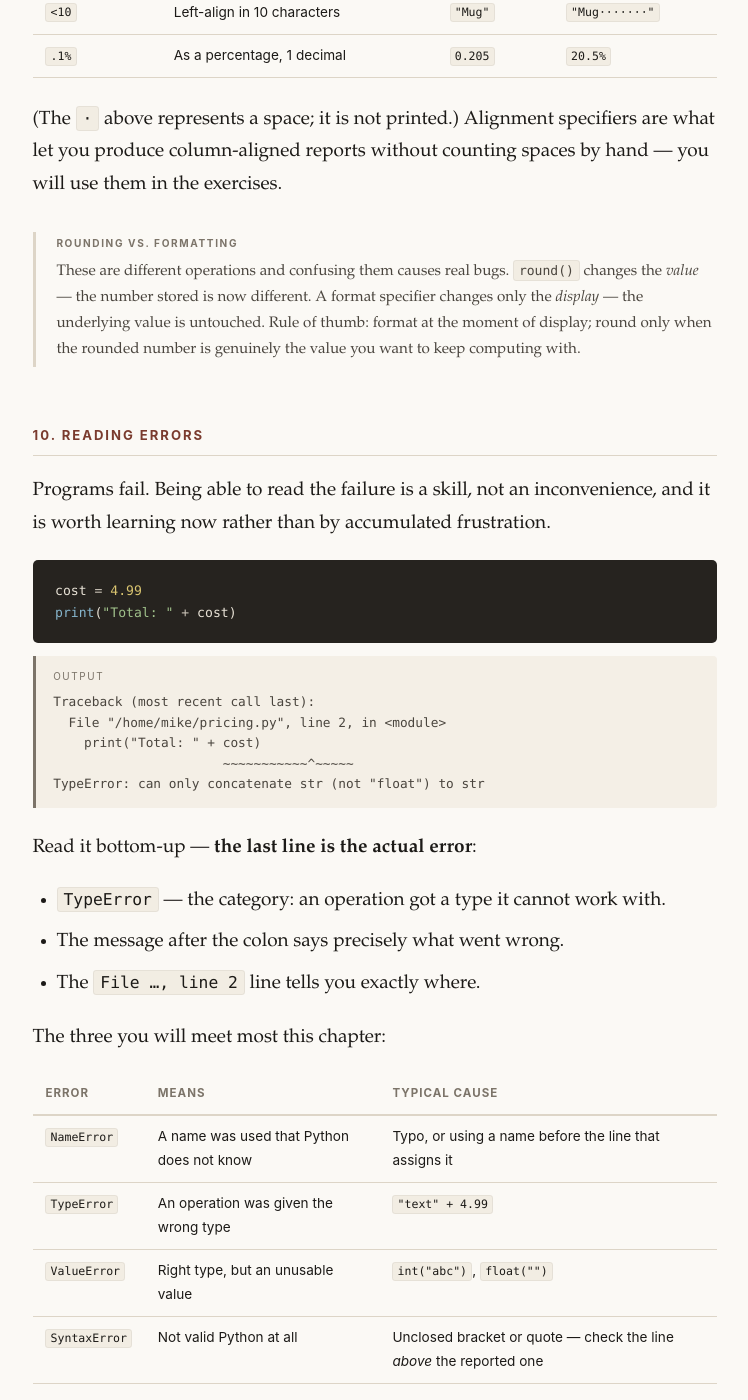
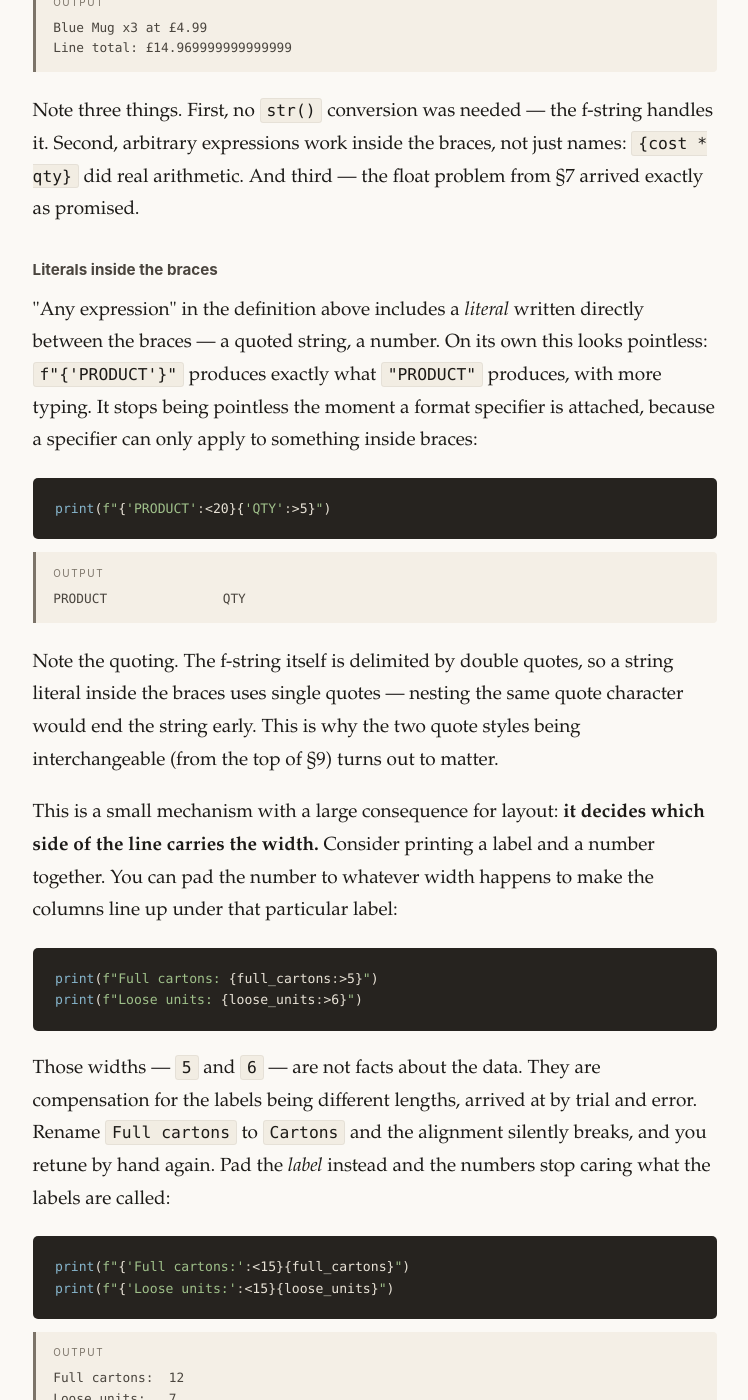
Before and after one commit to Blazins/python-mastery, a Jekyll site: the page syllabus/chapter_01_product_feed/content.html, which Jekyll copies as it is, in a window 1280 px wide and 1400 px high, scrolled down 15891 px. Shown: the whole window, without its empty margins (265-1013 px from the left). Built offline with Jekyll 4.4.1, drawn with Linux system fonts in a browser that asks for light colours; some of the changed text lies outside the part shown.

Commit message:
Close two Chapter 1 gaps flagged in review
String repetition (`"-" * n`) was never taught — only numeric `*` — yet a
review comment recommended it. Literals inside f-string braces were asserted
("any expression") but never demonstrated, so every example used a name; the
consequence was hand-tuned numeric widths instead of a padded label.

Adds §9 "Repetition" and "Literals inside the braces", including which side of
the line should carry the width. All output blocks generated from the
interpreter, not transcribed. Syllabus map updated.

Co-Authored-By: Claude Opus 5 <noreply@anthropic.com>

```diff
--- a/syllabus/chapter_01_product_feed/content.html
+++ b/syllabus/chapter_01_product_feed/content.html
@@ -371,7 +371,24 @@ cost     <span class="o">=</span> <span class="f">float</span>(raw_cost)  <span
 <div class="out">Product: Blue Mug
 TypeError: can only concatenate str (not "float") to str</div>
 
-<p>You could fix that with <code>str(4.99)</code>. Don't — there is a far better tool.</p>
+<p>You could fix that with <code>str(4.99)</code>. Don't — f-strings, below, are the far better tool.</p>
+
+<h4>Repetition</h4>
+
+<p><code>*</code> between a string and an <code>int</code> repeats that string. This is the same <code>*</code> symbol you met in §6, doing a different job because its operands are a different pair of types — an operator asks its operands what they mean by it, and <code>str * int</code> means "repeat", while <code>int * int</code> means "multiply":</p>
+
+<pre><code><span class="f">print</span>(<span class="s">"-"</span> <span class="o">*</span> <span class="n">40</span>)
+<span class="f">print</span>(<span class="s">"ab"</span> <span class="o">*</span> <span class="n">3</span>)</code></pre>
+<div class="out">----------------------------------------
+ababab</div>
+
+<p>The count may be a name or an expression, and that is the entire point of the operator. A rule beneath a report is not "sixty-six hyphens, counted by hand" — it is "as wide as the columns are". Write the relationship and let Python do the counting:</p>
+
+<pre><code>width <span class="o">=</span> <span class="n">20</span> <span class="o">+</span> <span class="n">5</span> <span class="o">+</span> <span class="n">10</span>
+<span class="f">print</span>(<span class="s">"-"</span> <span class="o">*</span> width)</code></pre>
+<div class="out">-----------------------------------</div>
+
+<p>Three details worth knowing before you need them. The order of the operands does not matter — <code>3 * "ab"</code> and <code>"ab" * 3</code> are identical. A count of <code>0</code> or any negative number produces the empty string <code>""</code> rather than an error, which is usually what you want and occasionally hides a bug. And <code>str * str</code> is a <code>TypeError</code>: repeating a string a "string" number of times is meaningless, so Python refuses rather than guessing.</p>
 
 <h4>f-strings</h4>
 
@@ -389,7 +406,30 @@ qty  <span class="o">=</span> <span class="n">3</span>
 <div class="out">Blue Mug x3 at £4.99
 Line total: £14.969999999999999</div>
 
-<p>Note two things. First, no <code>str()</code> conversion was needed — the f-string handles it. Second, arbitrary expressions work inside the braces, not just names: <code>{cost * qty}</code> did real arithmetic. And third — the float problem from §7 arrived exactly as promised.</p>
+<p>Note three things. First, no <code>str()</code> conversion was needed — the f-string handles it. Second, arbitrary expressions work inside the braces, not just names: <code>{cost * qty}</code> did real arithmetic. And third — the float problem from §7 arrived exactly as promised.</p>
+
+<h4>Literals inside the braces</h4>
+
+<p>"Any expression" in the definition above includes a <em>literal</em> written directly between the braces — a quoted string, a number. On its own this looks pointless: <code>f"{'PRODUCT'}"</code> produces exactly what <code>"PRODUCT"</code> produces, with more typing. It stops being pointless the moment a format specifier is attached, because a specifier can only apply to something inside braces:</p>
+
+<pre><code><span class="f">print</span>(<span class="s">f"</span>{<span class="s">'PRODUCT'</span><span class="o">:</span>&lt;20}{<span class="s">'QTY'</span><span class="o">:</span>&gt;5}<span class="s">"</span>)</code></pre>
+<div class="out">PRODUCT&nbsp;&nbsp;&nbsp;&nbsp;&nbsp;&nbsp;&nbsp;&nbsp;&nbsp;&nbsp;&nbsp;&nbsp;&nbsp;&nbsp;&nbsp;QTY</div>
+
+<p>Note the quoting. The f-string itself is delimited by double quotes, so a string literal inside the braces uses single quotes — nesting the same quote character would end the string early. This is why the two quote styles being interchangeable (from the top of §9) turns out to matter.</p>
+
+<p>This is a small mechanism with a large consequence for layout: <strong>it decides which side of the line carries the width.</strong> Consider printing a label and a number together. You can pad the number to whatever width happens to make the columns line up under that particular label:</p>
+
+<pre><code><span class="f">print</span>(<span class="s">f"Full cartons: </span>{full_cartons<span class="o">:</span>&gt;5}<span class="s">"</span>)
+<span class="f">print</span>(<span class="s">f"Loose units: </span>{loose_units<span class="o">:</span>&gt;6}<span class="s">"</span>)</code></pre>
+
+<p>Those widths — <code>5</code> and <code>6</code> — are not facts about the data. They are compensation for the labels being different lengths, arrived at by trial and error. Rename <code>Full cartons</code> to <code>Cartons</code> and the alignment silently breaks, and you retune by hand again. Pad the <em>label</em> instead and the numbers stop caring what the labels are called:</p>
+
+<pre><code><span class="f">print</span>(<span class="s">f"</span>{<span class="s">'Full cartons:'</span><span class="o">:</span>&lt;15}{full_cartons}<span class="s">"</span>)
+<span class="f">print</span>(<span class="s">f"</span>{<span class="s">'Loose units:'</span><span class="o">:</span>&lt;15}{loose_units}<span class="s">"</span>)</code></pre>
+<div class="out">Full&nbsp;cartons:&nbsp;&nbsp;12
+Loose&nbsp;units:&nbsp;&nbsp;&nbsp;7</div>
+
+<p>One number, <code>15</code>, stated once, describing the actual layout: "the label column is fifteen characters wide". That is a claim about the report you are designing, not a fudge factor. Prefer the version where every constant in the code means something.</p>
 
 <h4>Format specifiers: fixing that output</h4>
 
```
Also changed, not shown: syllabus_map.md (+6 -1 lines).
